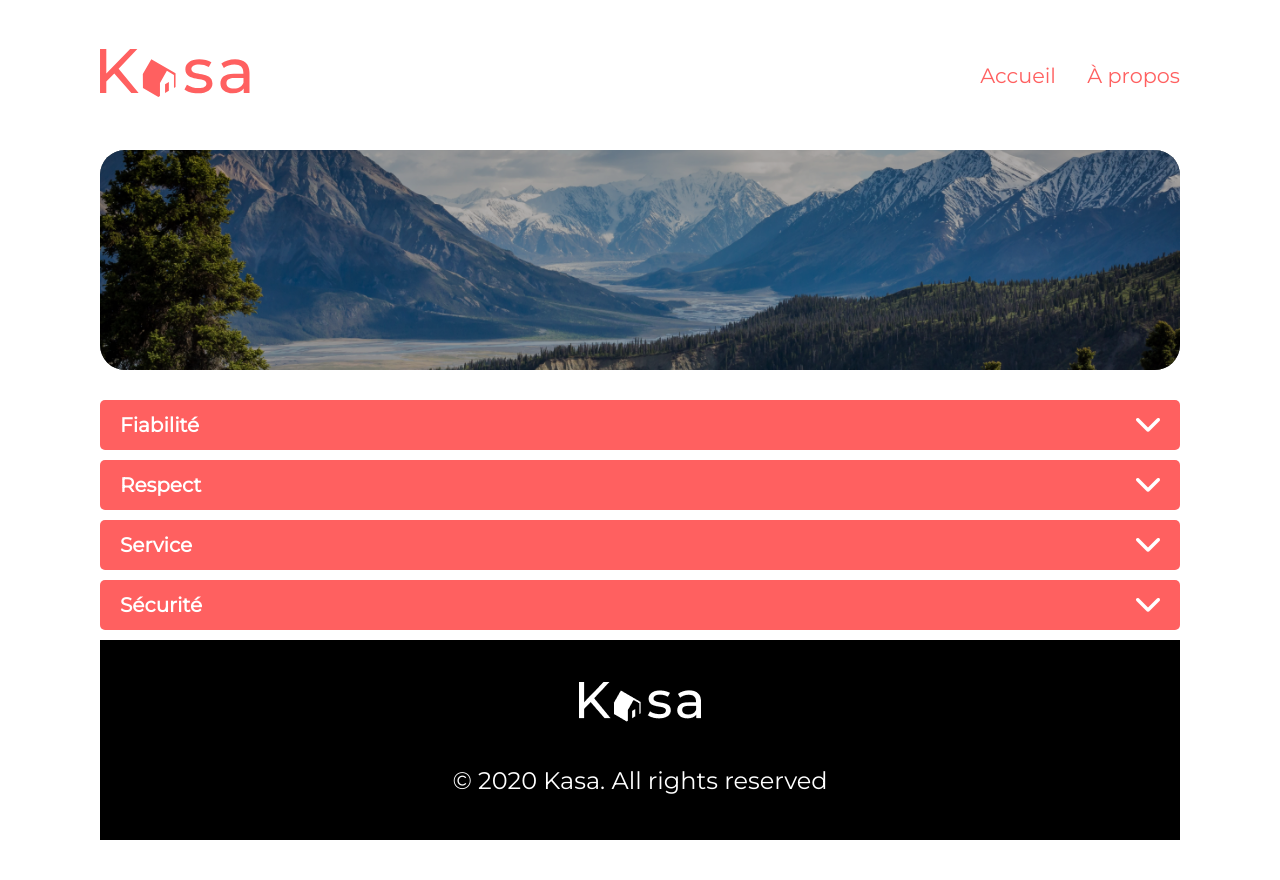
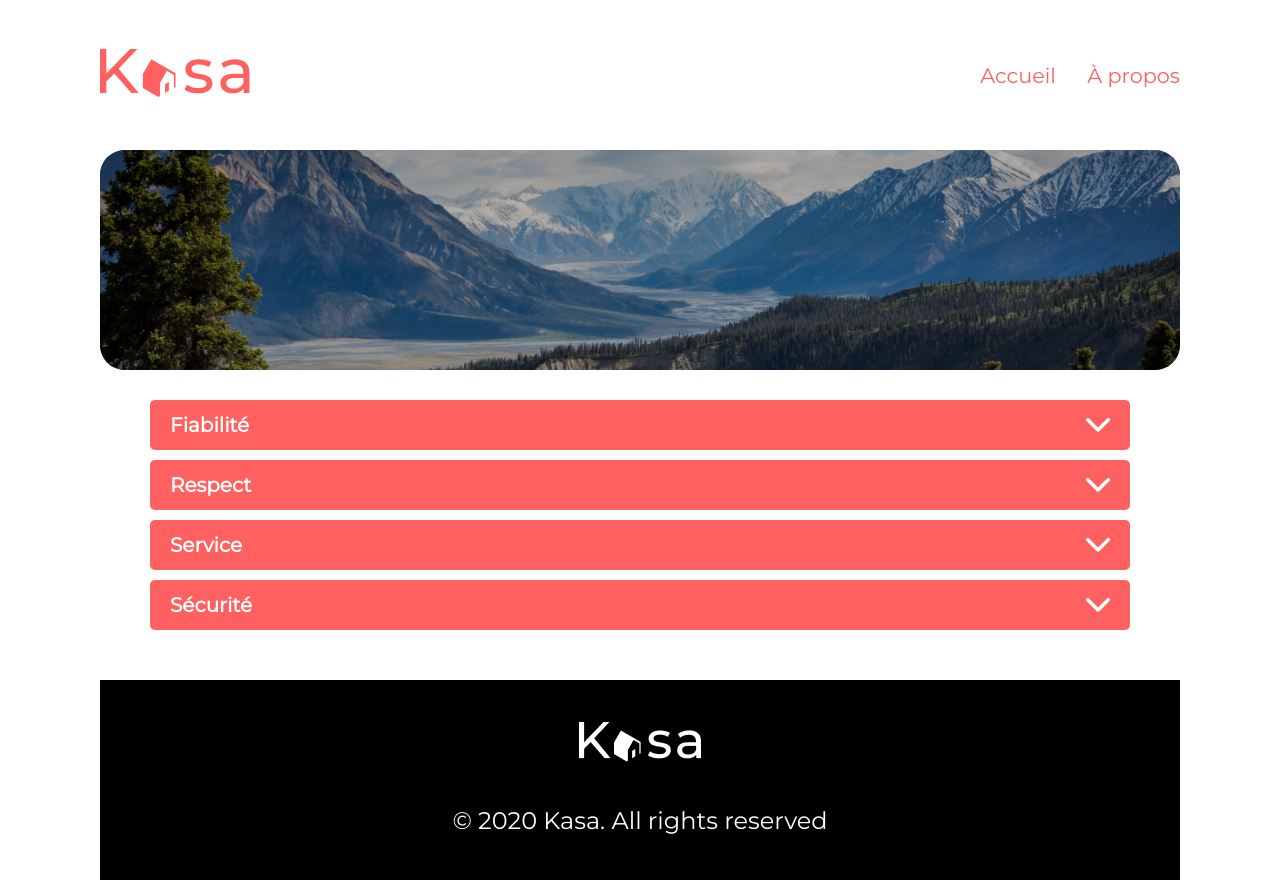
Before and after one commit to Eline31/kasa, a React (Create React App) app: page /about in a window 1280 px wide. Before the commit the page ends 840 px from the top, so only its background shows below. Built offline with nearby package versions, Linux system fonts and the light colour scheme.

Commit message:
Update layout collapse

```diff
--- a/src/components/Collapse/index.jsx
+++ b/src/components/Collapse/index.jsx
@@ -28,6 +28,7 @@ const CollapseContainer = styled.button`
 const Info = styled.p`
   font-size: 18px;
   padding: 0px 20px;
+  width: 100%;
 `
 
 function Collapse({ title, info }) {
--- a/src/pages/About/index.jsx
+++ b/src/pages/About/index.jsx
@@ -1,11 +1,18 @@
 import ImgAbout from '../../assets/About.png'
 import Banner from '../../components/Banner'
 import Collapse from '../../components/Collapse'
+import styled from 'styled-components'
+
+const CollapseContainer = styled.div`
+  margin: 0px 50px 50px 50px;
+  justify-content: center;
+`
 
 function About() {
   return (
     <div>
       <Banner picture={ImgAbout} alt="Montagnes" />
+      <CollapseContainer>
         <Collapse title="Fiabilité" />
         <Collapse
           title="Respect"
@@ -15,6 +22,7 @@ function About() {
         ></Collapse>
         <Collapse title="Service" info="" />
         <Collapse title="Sécurité" info="" />
+      </CollapseContainer>
     </div>
   )
 }
```
Lines whose indentation alone changed are shown as unchanged.
